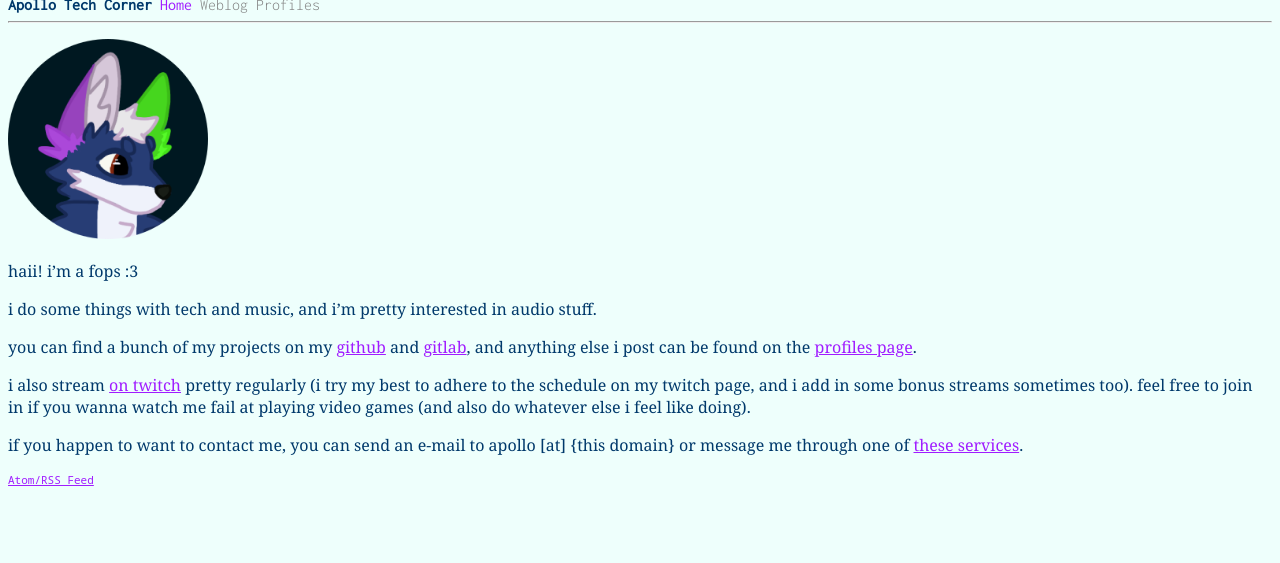
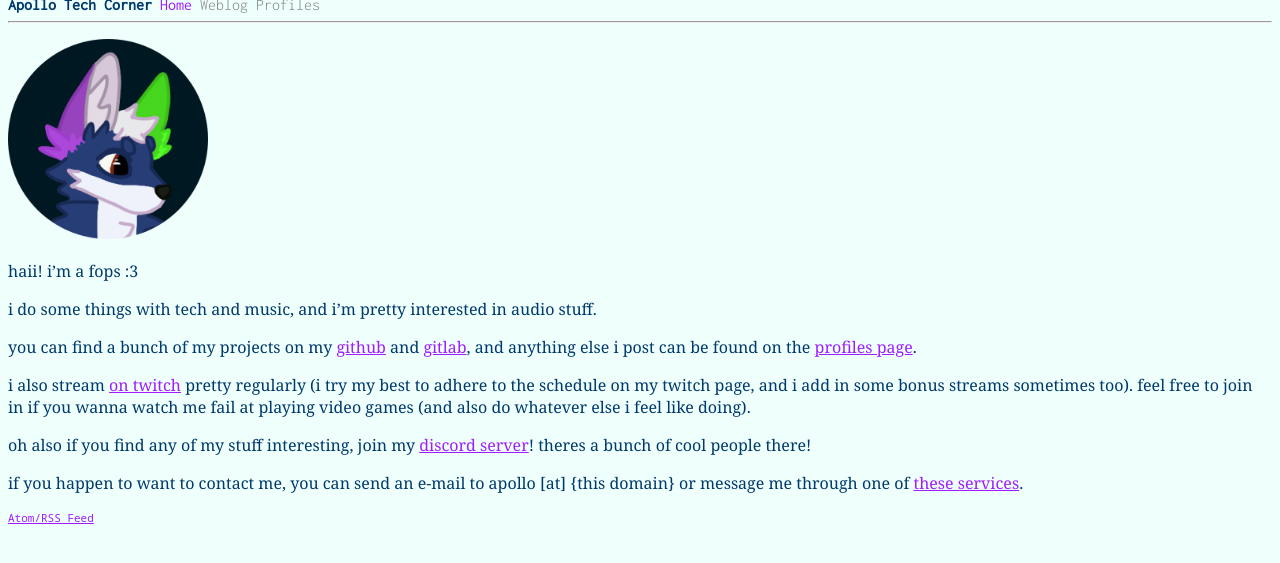
Before and after one commit to CoffeeCoder1/Apollo-Tech-Corner, a Jekyll site: the page built from index.md, in a window 1280 px wide, cut to the strip 112-675 px from the top of the page. Built offline with Jekyll 4.4.1, drawn with Linux system fonts in a browser that asks for light colours.

Commit message:
Add some links to my discord server

```diff
--- a/_config.yml
+++ b/_config.yml
@@ -16,6 +16,8 @@ collections:
 
 name: "Apollo Tech Corner"
 url: "https://apollofops.net"
+
+discord_invite: https://discord.gg/9dsZc6gCQR
 
 defaults:
   - scope:
--- a/index.md
+++ b/index.md
@@ -19,5 +19,8 @@ my best to adhere to the schedule on my twitch page, and i add in some bonus
 streams sometimes too). feel free to join in if you wanna watch me fail at
 playing video games (and also do whatever else i feel like doing).
 
+oh also if you find any of my stuff interesting, join my [discord server]({{
+site.discord_invite }})! theres a bunch of cool people there!
+
 if you happen to want to contact me, you can send an e-mail to apollo [at] {this
 domain} or message me through one of [these services]({{ site.baseurl }}/profiles.html#messaging).
```
Also changed, not shown: profiles.md (+1 -1 lines).
